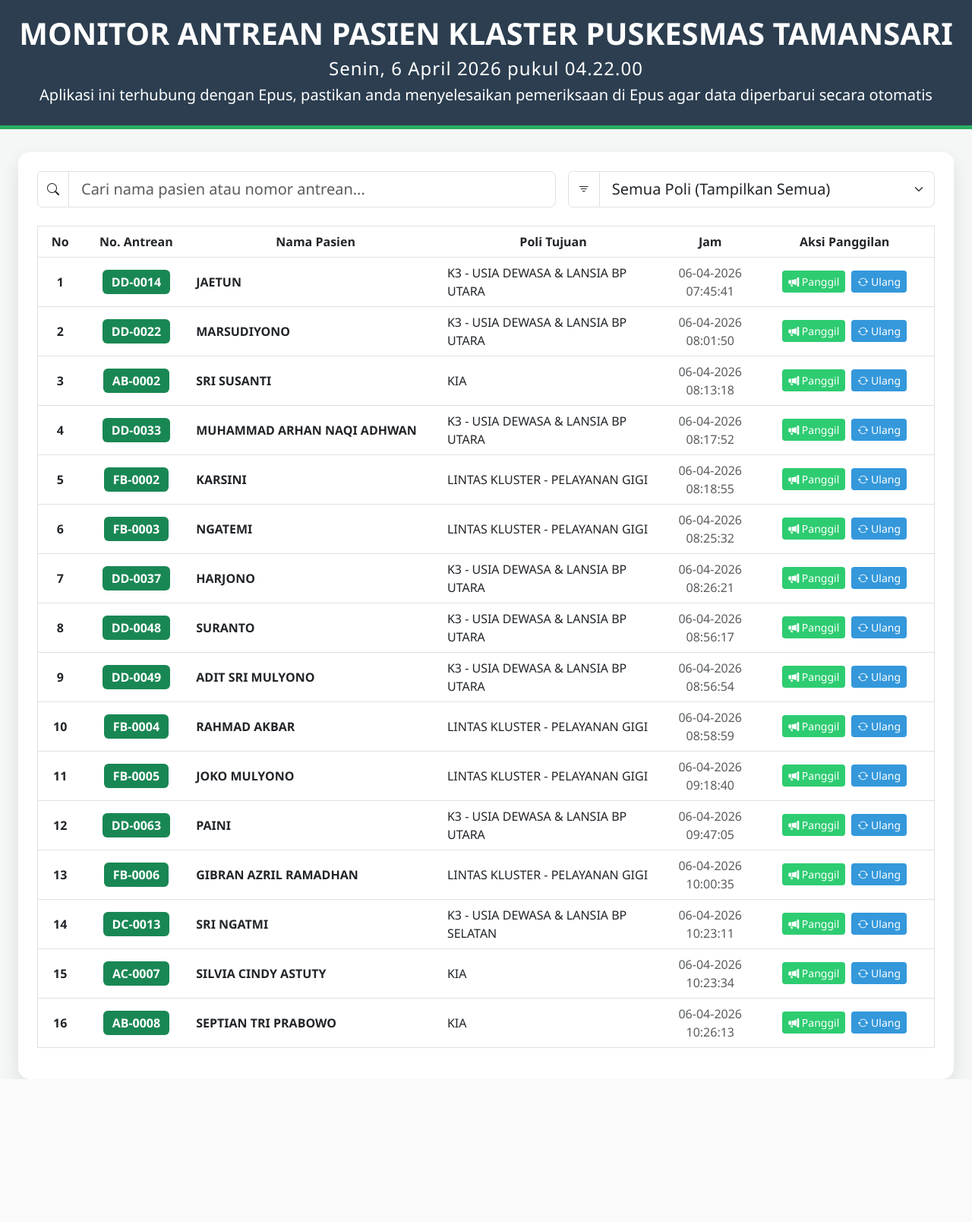
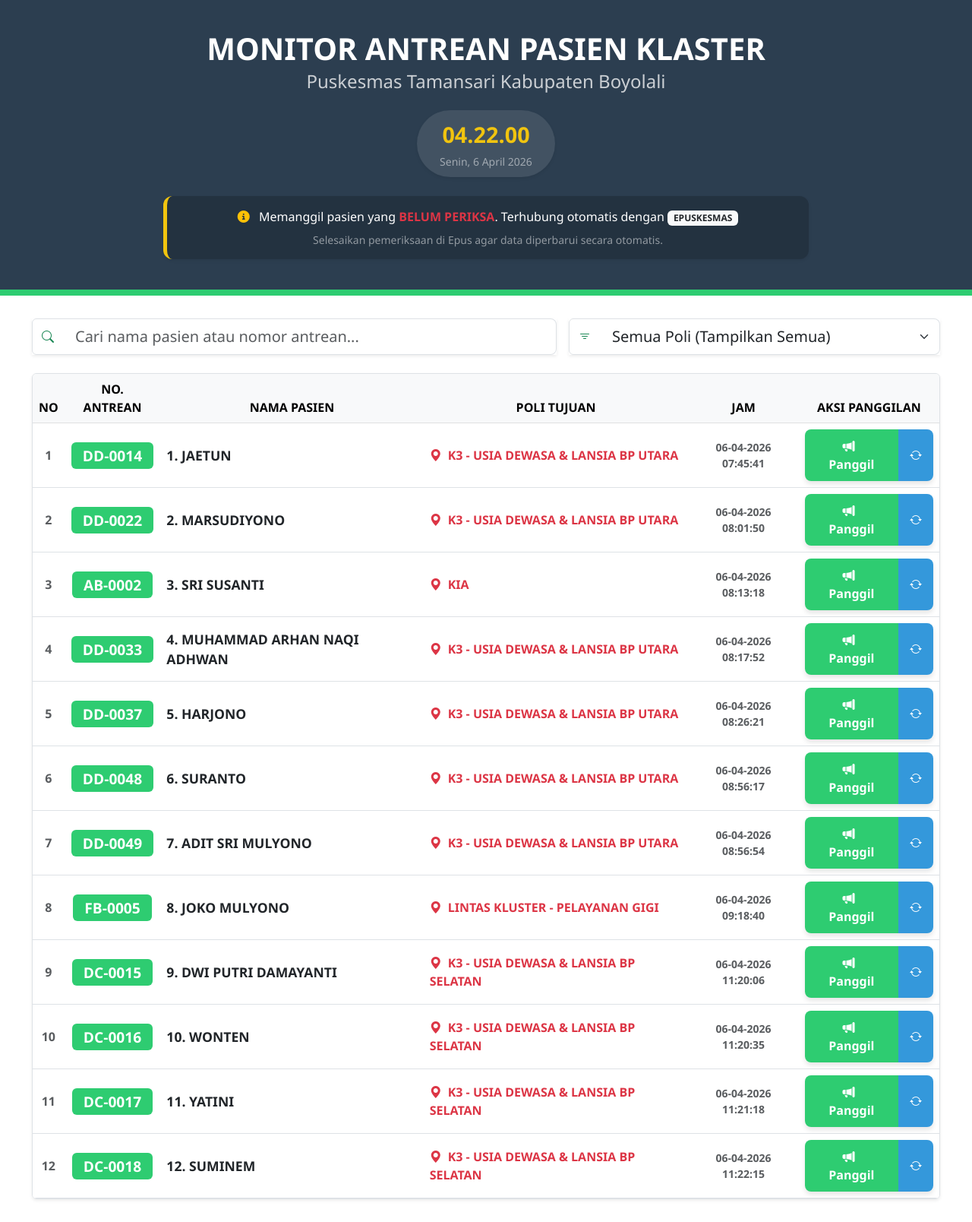
Before and after one commit to hanungss/Pemanggil_Puskesmas, a PHP site: page /operator.php in a window 1280 px wide. Shown: the whole page at 76% size. Before the commit the page ends 1420 px from the top, so only its background shows below. Run offline with PHP 8.4, Linux system fonts and the light colour scheme.

Commit message:
update operator

```diff
--- a/operator.php
+++ b/operator.php
@@ -3,68 +3,172 @@
 <head>
     <meta charset="UTF-8">
     <meta name="viewport" content="width=device-width, initial-scale=1.0">
-    <title>Monitor Antrean Puskesmas Tamansari</title>
+    <title>Monitor Antrean - Puskesmas Tamansari</title>
+
     <link href="https://cdn.jsdelivr.net/npm/bootstrap@5.3.0/dist/css/bootstrap.min.css" rel="stylesheet">
     <link rel="stylesheet" href="https://cdn.jsdelivr.net/npm/bootstrap-icons@1.11.0/font/bootstrap-icons.css">
+    <link rel="stylesheet" href="https://cdnjs.cloudflare.com/ajax/libs/font-awesome/6.4.0/css/all.min.css">
+
     <style>
-        body { background-color: #f4f7f6; font-family: 'Segoe UI', Tahoma, Geneva, Verdana, sans-serif; }
-        .header-panel { background: #2c3e50; color: white; padding: 20px; text-align: center; margin-bottom: 30px; border-bottom: 5px solid #27ae60; }
-        .table-container { background: white; padding: 25px; border-radius: 15px; box-shadow: 0 10px 25px rgba(0,0,0,0.1); }
-        .table thead { background-color: #27ae60; color: white; }
-        .badge-antrean { font-size: 1rem; padding: 8px 12px; }
-        .btn-call { background-color: #2ecc71; color: white; border: none; transition: 0.2s; }
-        .btn-call:hover { background-color: #27ae60; color: white; transform: scale(1.05); }
-        .btn-recall { background-color: #3498db; color: white; border: none; transition: 0.2s; }
-        .btn-recall:hover { background-color: #2980b9; color: white; transform: scale(1.05); }
-        #clock { font-weight: 300; letter-spacing: 1px; }
+        :root {
+            --dark-bg: #2c3e50;
+            --health-green: #2ecc71;
+            --accent-yellow: #f1c40f;
+            --light-bg: #ffffff;
+        }
+
+        body {
+            background-color: var(--dark-bg);
+            font-family: 'Segoe UI', sans-serif;
+            margin: 0;
+        }
+
+        /* HEADER SECTION */
+        .header-container {
+            padding: 40px 20px 30px 20px;
+            text-align: center;
+            color: white;
+            border-bottom: 8px solid var(--health-green);
+        }
+
+        .header-container h1 {
+            font-size: 2.5rem;
+            font-weight: 800;
+            text-transform: uppercase;
+            margin-bottom: 5px;
+        }
+
+        .clock-capsule {
+            background: rgba(255, 255, 255, 0.1);
+            display: inline-block;
+            padding: 10px 30px;
+            border-radius: 50px;
+            margin: 15px 0;
+        }
+
+        #clock {
+            font-size: 1.8rem;
+            font-weight: 700;
+            color: var(--accent-yellow);
+            display: block;
+        }
+
+        .info-alert {
+            max-width: 850px;
+            margin: 10px auto;
+            background: rgba(0, 0, 0, 0.2);
+            padding: 15px;
+            border-radius: 12px;
+            border-left: 5px solid var(--accent-yellow);
+        }
+
+        /* TABLE AREA */
+        .main-content {
+            background: var(--light-bg);
+            padding: 30px;
+            min-height: 100vh;
+        }
+
+        .badge-number {
+            background: var(--health-green) !important;
+            font-size: 1.2rem;
+            padding: 8px 15px;
+            font-weight: 800;
+            color: white;
+        }
+
+        .patient-name-col {
+            font-size: 1.1rem;
+            font-weight: 700;
+            color: var(--dark-bg);
+        }
+
+        /* BUTTONS */
+        .btn-call-group {
+            display: flex;
+            border-radius: 8px;
+            overflow: hidden;
+            box-shadow: 0 4px 6px rgba(0,0,0,0.1);
+        }
+
+        .btn-main-call {
+            background: var(--health-green);
+            color: white;
+            border: none;
+            padding: 10px 20px;
+            font-weight: 600;
+            transition: 0.2s;
+        }
+
+        .btn-main-call:hover { background: #27ae60; }
+
+        .btn-side-call {
+            background: #3498db;
+            color: white;
+            border: none;
+            padding: 10px 15px;
+            transition: 0.2s;
+        }
+
+        .btn-side-call:hover { background: #2980b9; }
     </style>
 </head>
 <body>
 
-<div class="header-panel">
-    <h1 class="fw-bold">MONITOR ANTREAN PASIEN KLASTER PUSKESMAS TAMANSARI</h1>
-    <h4 id="clock">Memuat waktu...</h4>
-    <h5>Aplikasi ini terhubung dengan Epus, pastikan anda menyelesaikan pemeriksaan di Epus agar data diperbarui secara otomatis</h5>
+<div class="header-container">
+    <h1>Monitor Antrean Pasien Klaster</h1>
+    <h2 class="h4 fw-light opacity-75">Puskesmas Tamansari Kabupaten Boyolali</h2>
+
+    <div class="clock-capsule shadow-sm">
+        <span id="clock">00:00:00</span>
+        <small id="date-text" class="text-white-50 d-block mt-1"></small>
+    </div>
+
+    <div class="info-alert shadow-sm">
+        <h6 class="mb-0 lh-base">
+            <i class="fas fa-info-circle text-warning me-2"></i>
+            Memanggil pasien yang <strong class="text-danger">BELUM PERIKSA</strong>.
+            Terhubung otomatis dengan <span class="badge bg-light text-dark">EPUSKESMAS</span>
+            <span class="d-block mt-2 text-white-50 small fw-light">
+                Selesaikan pemeriksaan di Epus agar data diperbarui secara otomatis.
+            </span>
+        </h6>
+    </div>
 </div>
 
-<div class="container-fluid px-4">
-    <div class="table-container">
-        <div class="row mb-4 g-3">
+<div class="main-content">
+    <div class="container-fluid">
+        <div class="row g-3 mb-4">
             <div class="col-md-7">
-                <div class="input-group">
-                    <span class="input-group-text bg-white"><i class="bi bi-search"></i></span>
-                    <input type="text" id="searchInput" class="form-control form-control-lg" placeholder="Cari nama pasien atau nomor antrean...">
+                <div class="input-group shadow-sm">
+                    <span class="input-group-text bg-white"><i class="bi bi-search text-success"></i></span>
+                    <input type="text" id="searchInput" class="form-control form-control-lg border-start-0" placeholder="Cari nama pasien atau nomor antrean...">
                 </div>
             </div>
             <div class="col-md-5">
-                <div class="input-group">
-                    <span class="input-group-text bg-white"><i class="bi bi-filter"></i></span>
-                    <select id="filterPoli" class="form-select form-select-lg">
+                <div class="input-group shadow-sm">
+                    <span class="input-group-text bg-white"><i class="bi bi-filter text-success"></i></span>
+                    <select id="filterPoli" class="form-select form-select-lg border-start-0">
                         <option value="">Semua Poli (Tampilkan Semua)</option>
                     </select>
                 </div>
             </div>
         </div>
 
-        <div class="table-responsive">
-            <table class="table table-hover align-middle border">
-                <thead class="text-center">
+        <div class="table-responsive shadow-sm rounded border">
+            <table class="table table-hover align-middle mb-0">
+                <thead class="table-light text-center">
                     <tr>
-                        <th width="5%">No</th>
-                        <th width="12%">No. Antrean</th>
-                        <th width="28%">Nama Pasien</th>
-                        <th width="25%">Poli Tujuan</th>
-                        <th width="10%">Jam</th>
-                        <th width="20%">Aksi Panggilan</th>
+                        <th>NO</th>
+                        <th>NO. ANTREAN</th>
+                        <th>NAMA PASIEN</th>
+                        <th>POLI TUJUAN</th>
+                        <th>JAM</th>
+                        <th>AKSI PANGGILAN</th>
                     </tr>
                 </thead>
                 <tbody id="display-antrean">
-                    <tr>
-                        <td colspan="6" class="text-center py-5 text-muted">
-                            <div class="spinner-border spinner-border-sm me-2"></div> Memuat data antrean...
-                        </td>
-                    </tr>
-                </tbody>
+                    </tbody>
             </table>
         </div>
     </div>
@@ -73,147 +177,117 @@
 <script>
     let allData = [];
 
-    // Fungsi Utama: Penentu Nama Poli berdasarkan Dokter (Sesuai Logika 2)
+    // Logika Pemisahan Poli (Utara/Selatan)
     function getDisplayPoli(item) {
         if (item.poli && item.poli.includes("K3")) {
-            if (item.dokter === "ENDAH PUJIATININGSIH") {
-                return "K3 - USIA DEWASA & LANSIA BP UTARA";
-            } else if (item.dokter === "MAGHFUR ARROZY") {
-                return "K3 - USIA DEWASA & LANSIA BP SELATAN";
-            }
+            if (item.dokter === "ENDAH PUJIATININGSIH") return "K3 - USIA DEWASA & LANSIA BP UTARA";
+            if (item.dokter === "MAGHFUR ARROZY") return "K3 - USIA DEWASA & LANSIA BP SELATAN";
         }
         return item.poli;
     }
 
-    // 1. Ambil data dari server
-    async function updateMonitor() {
+    async function fetchData() {
         try {
             const response = await fetch('get_data.php');
             const data = await response.json();
             allData = data;
 
-            updatePoliOptions(data);
-            applyFilters();
-        } catch (err) {
-            console.error("❌ Error fetch data:", err);
-        }
+            // Update Opsi Filter
+            const selectPoli = document.getElementById('filterPoli');
+            const currentSelection = selectPoli.value;
+            const polis = [...new Set(data.map(item => getDisplayPoli(item)))].sort();
+
+            let options = '<option value="">Semua Poli (Tampilkan Semua)</option>';
+            polis.forEach(p => options += `<option value="${p}" ${p === currentSelection ? 'selected' : ''}>${p}</option>`);
+            if (selectPoli.innerHTML !== options) selectPoli.innerHTML = options;
+
+            renderTable();
+        } catch (e) { console.error("Gagal mengambil data:", e); }
     }
 
-    // 2. Update opsi dropdown Poli secara dinamis
-    function updatePoliOptions(data) {
-        const selectPoli = document.getElementById('filterPoli');
-        const currentSelection = selectPoli.value;
-        const processedPoliNames = new Set();
+    function renderTable() {
+        const search = document.getElementById('searchInput').value.toLowerCase();
+        const filter = document.getElementById('filterPoli').value;
+        const tbody = document.getElementById('display-antrean');
 
-        data.forEach(item => {
-            // Ambil nama poli yang sudah di-mapping (Utara/Selatan)
-            const poliName = getDisplayPoli(item);
-            if (poliName) processedPoliNames.add(poliName);
+        const filtered = allData.filter(item => {
+            const p = getDisplayPoli(item);
+            return (item.nama.toLowerCase().includes(search) || item.no_antrean.toLowerCase().includes(search)) &&
+                   (filter === "" || p === filter);
         });
 
-        const sortedPoli = Array.from(processedPoliNames).sort();
-        let options = '<option value="">Semua Poli (Tampilkan Semua)</option>';
+        tbody.innerHTML = filtered.map((item, index) => {
+            const p = getDisplayPoli(item);
+            const namaSafe = item.nama.replace(/'/g, "\\'"); // Menghindari error tanda petik
 
-        sortedPoli.forEach(poli => {
-            const selected = (poli === currentSelection) ? 'selected' : '';
-            options += `<option value="${poli}" ${selected}>${poli}</option>`;
-        });
-
-        // Hanya update DOM jika jumlah opsi berubah (menghindari flickering)
-        if (selectPoli.innerHTML !== options) {
-            selectPoli.innerHTML = options;
-        }
+            return `
+                <tr>
+                    <td class="text-center fw-bold text-muted">${index + 1}</td>
+                    <td class="text-center"><span class="badge badge-number">${item.no_antrean}</span></td>
+                    <td class="patient-name-col text-uppercase">${index + 1}. ${item.nama}</td>
+                    <td class="text-danger fw-bold"><i class="bi bi-geo-alt-fill me-2"></i>${p}</td>
+                    <td class="text-center text-muted small fw-bold">${item.jam}</td>
+                    <td class="text-center">
+                        <div class="btn-call-group d-inline-flex">
+                            <button class="btn-main-call" onclick="panggilSuara('${item.no_antrean}','${namaSafe}','${p}')">
+                                <i class="bi bi-megaphone-fill me-2"></i>Panggil
+                            </button>
+                            <button class="btn-side-call" onclick="panggilSuara('${item.no_antrean}','${namaSafe}','${p}')" title="Ulangi">
+                                <i class="bi bi-arrow-repeat"></i>
+                            </button>
+                        </div>
+                    </td>
+                </tr>
+            `;
+        }).join('');
     }
 
-    // 3. Logika Filter Pencarian & Dropdown
-    function applyFilters() {
-        const searchKeyword = document.getElementById('searchInput').value.toLowerCase();
-        const selectedFilter = document.getElementById('filterPoli').value;
-
-        const filtered = allData.filter(item => {
-            const matchSearch = item.nama.toLowerCase().includes(searchKeyword) ||
-                                item.no_antrean.toLowerCase().includes(searchKeyword);
-
-            const currentItemDisplayPoli = getDisplayPoli(item);
-            const matchPoli = selectedFilter === "" || currentItemDisplayPoli === selectedFilter;
-
-            return matchSearch && matchPoli;
-        });
-
-        renderTable(filtered);
+    // LOGIKA PEMANGGILAN SUARA (Sesuai Permintaan Anda)
+    function panggilSuara(nomor, nama, poli) {
+    // 1. Cek dukungan browser
+    if (!('speechSynthesis' in window)) {
+        console.error("Browser tidak mendukung Text-to-Speech");
+        return;
     }
 
-    // 4. Gambar Tabel ke HTML
-    function renderTable(dataToDisplay) {
-        let html = '';
-        if (dataToDisplay.length > 0) {
-            dataToDisplay.forEach((item, index) => {
-                const displayPoli = getDisplayPoli(item);
-                const namaSafe = item.nama.replace(/'/g, "\\'");
+    // 2. Batalkan panggilan lain yang sedang berjalan (agar tidak tumpang tindih)
+    window.speechSynthesis.cancel();
 
-                html += `
-                    <tr>
-                        <td class="text-center fw-bold">${index + 1}</td>
-                        <td class="text-center">
-                            <span class="badge bg-success badge-antrean">${item.no_antrean}</span>
-                        </td>
-                        <td class="fw-bold text-uppercase">${item.nama}</td>
-                        <td>${displayPoli}</td>
-                        <td class="text-center text-muted">${item.jam}</td>
-                        <td class="text-center">
-                            <button class="btn btn-sm btn-call" onclick="panggilSuara('${item.no_antrean}', '${namaSafe}', '${displayPoli}')">
-                                <i class="bi bi-megaphone-fill"></i> Panggil
-                            </button>
-                            <button class="btn btn-sm btn-recall ms-1" onclick="panggilSuara('${item.no_antrean}', '${namaSafe}', '${displayPoli}')">
-                                <i class="bi bi-arrow-repeat"></i> Ulang
-                            </button>
-                        </td>
-                    </tr>`;
-            });
-        } else {
-            html = '<tr><td colspan="6" class="text-center py-4 alert alert-warning">Tidak ada data antrean yang cocok.</td></tr>';
-        }
-        document.getElementById('display-antrean').innerHTML = html;
-    }
+    // 3. Bersihkan nama poli agar suara lebih natural
+    // Contoh: "KIA" tetap KIA, "K3 - ..." menjadi "K3"
+    const poliNatural = poli.toLowerCase()
+        .replace('&', 'dan')
+        .replace('-', ' ')
+        .replace('pelayanan', ''); // Opsional: menghapus kata pelayanan agar lebih singkat
 
-    // 5. Fitur Suara (Text-to-Speech)
-    function panggilSuara(nomor, nama, poli) {
-        // Membersihkan nama poli untuk suara (hilangkan simbol jika perlu)
-        const poliNatural = poli.toLowerCase().replace('&', 'dan');
-        const pesan = `Pasien atas nama, ${nama.toLowerCase()}, silahkan menuju, ${poliNatural}`;
+    // 4. Susun pesan: Langsung Nama dan Poli
+    const pesan = `Pasien atas nama ${nama.toLowerCase()}. Silakan menuju ${poliNatural}`;
 
-        const utterance = new SpeechSynthesisUtterance(pesan);
-        utterance.lang = 'id-ID';
-        utterance.rate = 0.9;
-        utterance.pitch = 1.0;
+    const utterance = new SpeechSynthesisUtterance(pesan);
 
-        window.speechSynthesis.cancel();
-        window.speechSynthesis.speak(utterance);
-    }
+    // 5. Pengaturan Suara Indonesia
+    utterance.lang = 'id-ID';
+    utterance.rate = 1.0; // Kecepatan bicara (sedikit pelan agar jelas)
+    utterance.pitch = 1.0; // Nada normal
 
-    // Event Listeners
-    document.getElementById('searchInput').addEventListener('input', applyFilters);
-    document.getElementById('filterPoli').addEventListener('change', applyFilters);
+    // 6. Eksekusi Panggilan
+    window.speechSynthesis.speak(utterance);
 
-    // Update otomatis tiap 5 detik
+    console.log("Memanggil suara:", pesan);
+}
+
+    // Interval Waktu & Data
     setInterval(() => {
-        // Hanya update otomatis jika user tidak sedang mengetik/mencari
-        if (document.activeElement.id !== 'searchInput' && document.getElementById('searchInput').value === "") {
-            updateMonitor();
-        }
-    }, 5000);
-
-    // Jam Digital
-    setInterval(() => {
-        const skrg = new Date();
-        document.getElementById('clock').innerText = skrg.toLocaleString('id-ID', {
-            weekday: 'long', day: 'numeric', month: 'long', year: 'numeric',
-            hour: '2-digit', minute: '2-digit', second: '2-digit'
-        });
+        const now = new Date();
+        document.getElementById('clock').innerText = now.toLocaleTimeString('id-ID');
+        document.getElementById('date-text').innerText = now.toLocaleDateString('id-ID', { weekday: 'long', day: 'numeric', month: 'long', year: 'numeric' });
     }, 1000);
 
-    // Jalankan pertama kali
-    updateMonitor();
+    document.getElementById('searchInput').addEventListener('input', renderTable);
+    document.getElementById('filterPoli').addEventListener('change', renderTable);
+
+    setInterval(fetchData, 5000);
+    fetchData();
 </script>
 
 <script src="https://cdn.jsdelivr.net/npm/bootstrap@5.3.0/dist/js/bootstrap.bundle.min.js"></script>
```
Also changed, not shown: data/antrean_2026-04-06.txt (+17 -45 lines).
